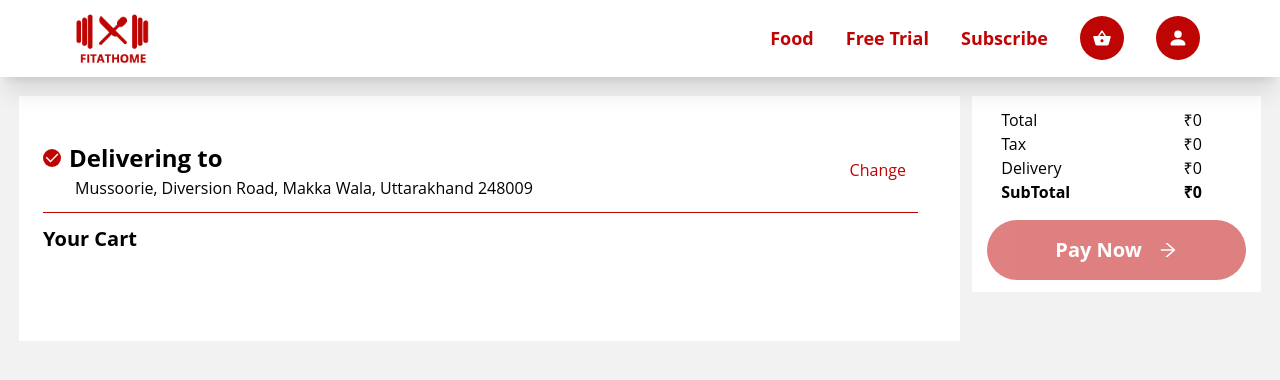
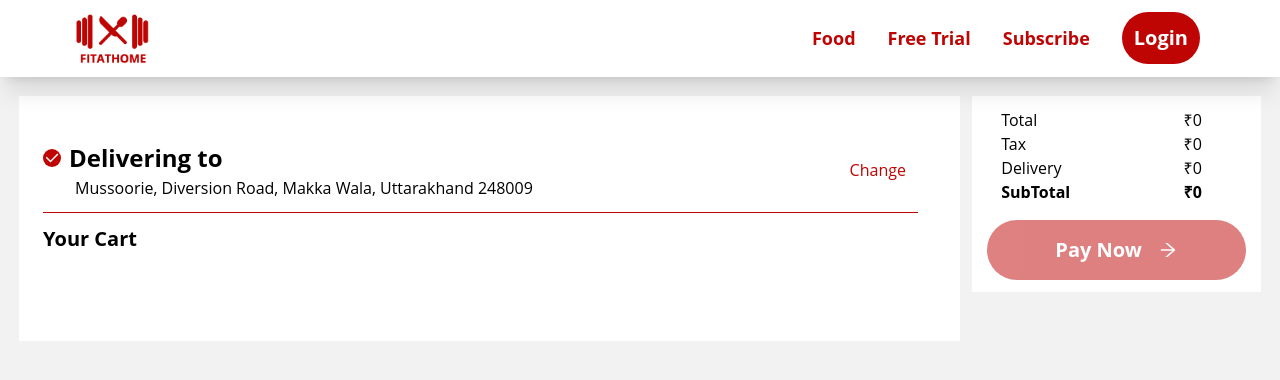
Before and after one commit to ms29ash/FitAtHome, a React (Create React App) app: page /cart in a window 1280 px wide. Shown: the top 380 px of the page. Built offline with nearby package versions, Linux system fonts and the light colour scheme.

Commit message:
Add Login and User Menu in Nav

```diff
--- a/src/Components/Navbar.js
+++ b/src/Components/Navbar.js
@@ -5,10 +5,20 @@ import tw from "tailwind-styled-components";
 import HamburgerMenu from "./HamburgerMenu";
 import { IoMdBasket } from 'react-icons/io'
 import { BsFillPersonFill } from 'react-icons/bs'
+import { useSelector, useDispatch } from "react-redux";
+import { logoutUser } from "../features/auth/authSlice";
+
 
 function Navbar() {
+
   const [isOpen, setOpen] = useState(false);
   const navlink = useRef(null);
+  const isLoggedIn = useSelector(state => state.auth.isLoggedIn)
+  const dispatch = useDispatch()
+
+  const logout = () => {
+    dispatch(logoutUser())
+  }
   return (
     <Container>
       <Nav className="navbar  ">
@@ -36,6 +46,11 @@ function Navbar() {
 
           <NavLink to="/subscribe">Subscribe</NavLink>
 
+          {
+            isLoggedIn === false || isLoggedIn === null ?
+              <LoginLink to="/signin" >Login</LoginLink>
+              : (
+                <>
                   <LoginLink to="/cart" ><IoMdBasket /></LoginLink>
                   <LoginLink $as="div" className="hover:first:block" ><BsFillPersonFill />
                     <Menu>
@@ -44,9 +59,14 @@ function Navbar() {
                       <Opt to="/">Your Orders</Opt>
                       <Opt to="/">Help</Opt>
                       <hr />
-              <Opt to="/signin">Login</Opt>
+                      <Opt onClick={logout} $as="button" className="text-left" >Logout</Opt>
                     </Menu>
                   </LoginLink>
+                </>
+              )
+
+          }
+
         </NavLinks>
         {
           isOpen &&
--- a/src/features/auth/authSlice.js
+++ b/src/features/auth/authSlice.js
@@ -1,5 +1,5 @@
 import { createSlice, createAsyncThunk, createAction } from '@reduxjs/toolkit'
-import axios from 'axios'
+import axios from '../../axios'
 import Cookies from 'universal-cookie';
 
 const cookies = new Cookies();
@@ -17,7 +17,7 @@ const initialState = {
 
 export const loginUser = createAsyncThunk('auth/login', async (user, { rejectWithValue }) => {
     try {
-        const response = await axios.post('http://localhost:4000/auth/login', {
+        const response = await axios.post('auth/login', {
             email: user.email,
             password: user.password
         })
```
Lines whose indentation alone changed are shown as unchanged.
